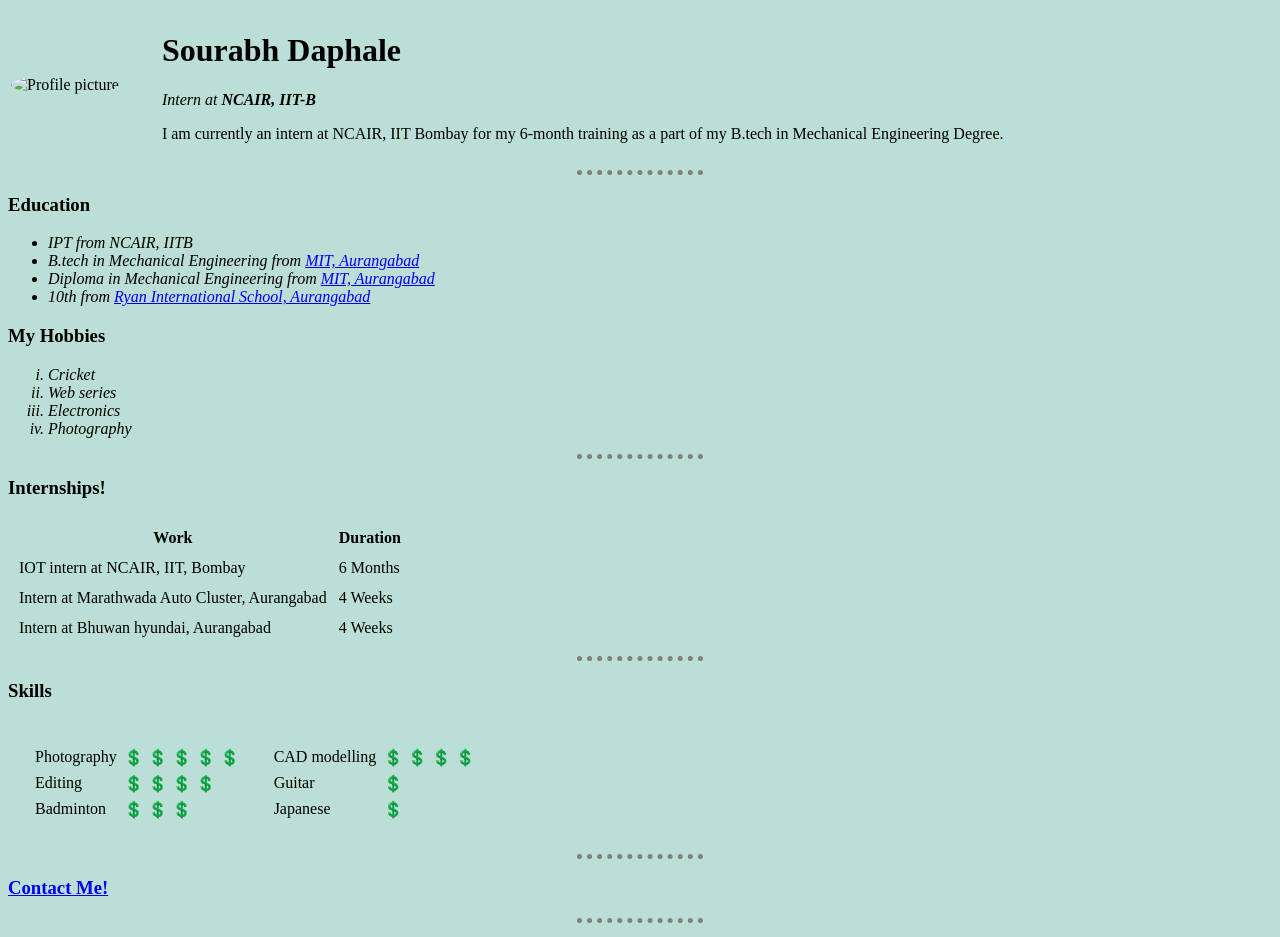
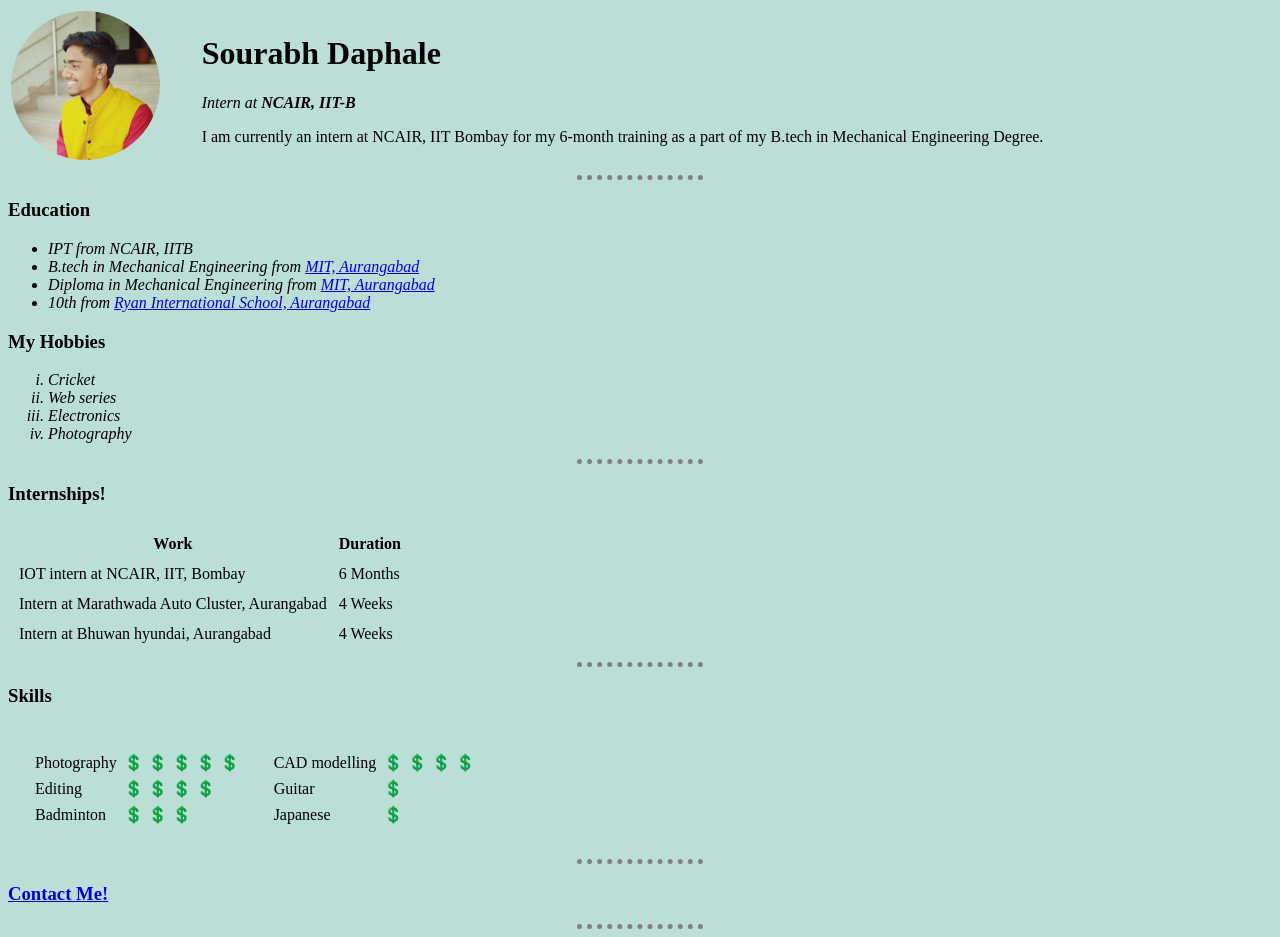
Before and after one commit to SourabhDaphale/CV, a plain HTML site: page index.html in a window 1280 px wide. Drawn offline with Linux system fonts and the light colour scheme.

Commit message:
Update index.html

```diff
--- a/index.html
+++ b/index.html
@@ -22,7 +22,7 @@
 <body >
   <table>
     <tr>
-    <td width="15%">  <img src="images/profile.jpg" style="border-radius:100%" width="80%" alt="Profile picture"></td>
+    <td width="15%">  <img src="profile.jpg" style="border-radius:100%" width="80%" alt="Profile picture"></td>
     <td><h1> Sourabh Daphale</h1>
     <p><em> Intern at <strong>NCAIR, IIT-B</strong> </em> </p>
     <p>I am currently an intern at NCAIR, IIT Bombay for my 6-month training as a part of my B.tech in Mechanical Engineering Degree.</p></td>
```
